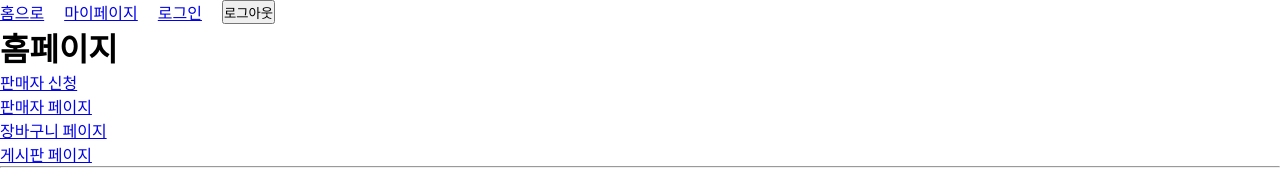
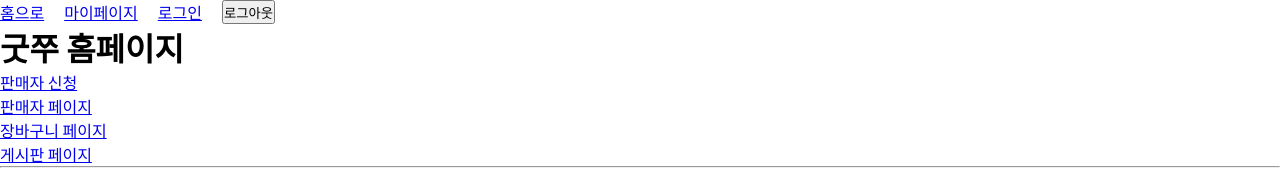
Before and after one commit to prgrms-be-adv-devcourse/beadv3_3_Lets_Co_FE, a React (Vite) app: page / in a window 1280 px wide. Shown: the top 170 px of the page. Built offline with nearby package versions, Linux system fonts and the light colour scheme; no server answers.

Commit message:
test/apply-cd-test_jus
CD 적용 테스트
메인페이지 <h1>만 변경됨

```diff
--- a/src/pages/Home.tsx
+++ b/src/pages/Home.tsx
@@ -5,7 +5,7 @@ function Home() {
 
   return (
     <div>
-      <h1>홈페이지</h1>
+      <h1>굿쭈 홈페이지</h1>
 
       <Sector/> <hr/>
       <Product/>
```
